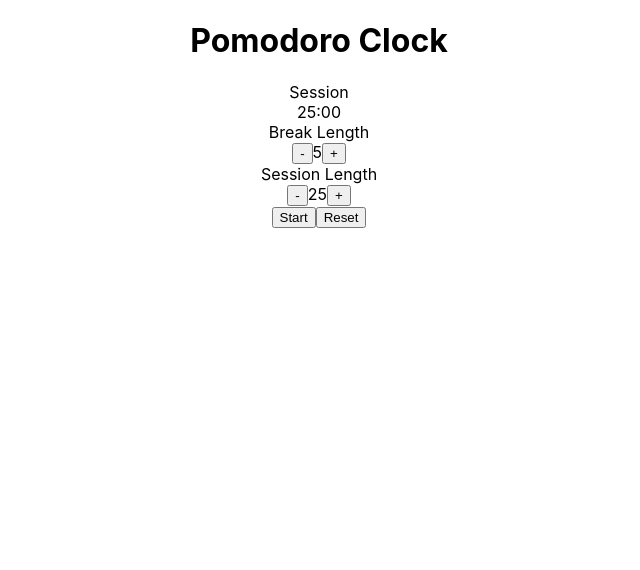
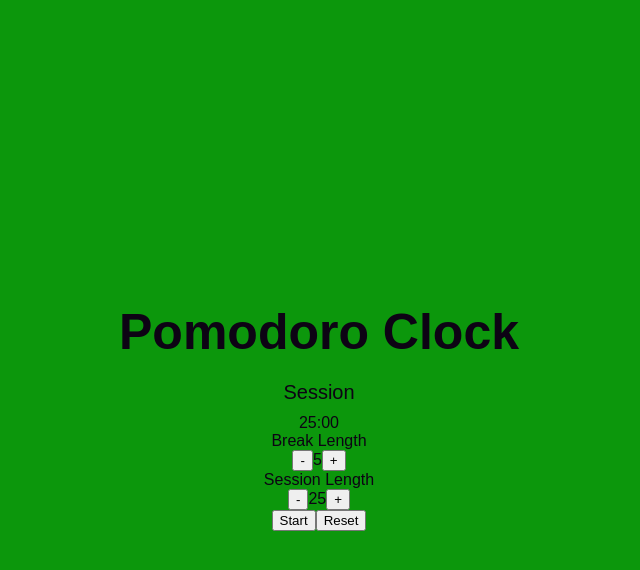
Before and after one commit to machado-05/Pomodoro-Clock, a React (Create React App) app: page / in a window 1280 px wide. Shown: the top 570 px of the page, without its empty margins (321-961 px from the left). Built offline with nearby package versions, Linux system fonts and the light colour scheme.

Commit message:
css touches

```diff
--- a/src/App.css
+++ b/src/App.css
@@ -1,3 +1,24 @@
 .App {
   text-align: center;
 }
+
+body {
+  font-family: Arial, Helvetica, sans-serif;
+  background-color: #0c970c;
+  color: #0d0314;
+  display: flex;
+  justify-content: center;
+  align-items: center;
+  min-height: 100vh;
+  margin: 0;
+}
+
+h1 {
+  font-size: 50px;
+  margin-bottom: 20px;
+}
+
+.timer-label {
+  font-size: 20px;
+  margin-bottom: 10px;
+}
--- a/src/Components/PomodoroClock.js
+++ b/src/Components/PomodoroClock.js
@@ -92,7 +92,6 @@ const PomodoroClock = () => {
                             setCurrentTimer('Session');
                             setTimeLeft(sessionLength * 60);
                         }
-
                         return 0;
                     }
                     return prev - 1;
@@ -105,19 +104,19 @@ const PomodoroClock = () => {
     return (
         <div>
             <h1>Pomodoro Clock</h1>
-            <div id="timer-label">{currentTimer}</div>
-            <span id="time-left">{formatTime(timeLeft)}</span>
-            <div id="break-label">Break Length</div>
+            <div id="timer-label" className='timer-label'>{currentTimer}</div>
+            <span id="time-left" className='time-left'>{formatTime(timeLeft)}</span>
+            <div id="break-label" className='break'>Break Length</div>
             <div>
-                <button id="break-decrement" onClick={decrementBreak}>-</button>
+                <button id="break-decrement" className='increment btn' onClick={decrementBreak}>-</button>
                 <span id="break-length">{breakLength}</span>
-                <button id="break-increment" onClick={incrementBreak}>+</button>
+                <button id="break-increment" className='increment btn' onClick={incrementBreak}>+</button>
             </div>
-            <div id="session-label">Session Length</div>
+            <div id="session-label" className='session-label' >Session Length</div>
             <div>
-                <button id="session-decrement" onClick={decrementSession}>-</button>
+                <button id="session-decrement" className='decrement btn' onClick={decrementSession}>-</button>
                 <span id="session-length">{sessionLength}</span>
-                <button id="session-increment" onClick={incrementSession}>+</button>
+                <button id="session-increment" className='increment btn' onClick={incrementSession}>+</button>
             </div>
 
             <button id="start_stop" onClick={handleStartStop}>
```
